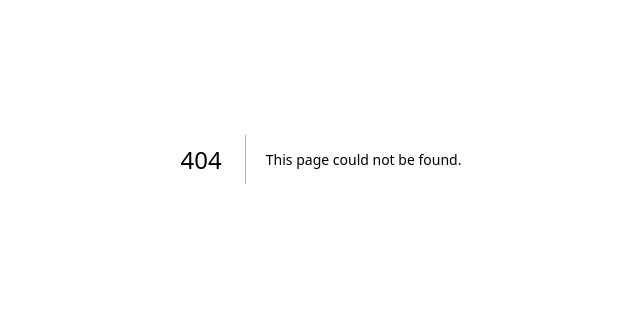
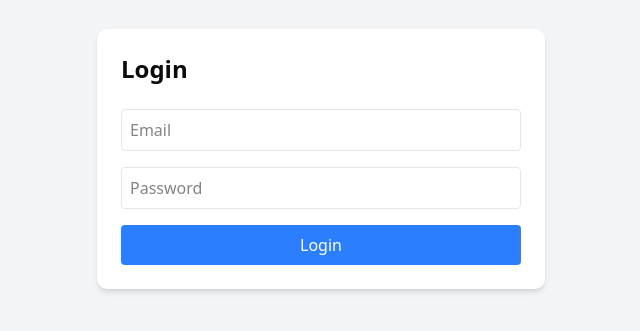
Before and after one commit to AnkushS27/fraud-detection-dashboard, a Next.js app: page /login in a window 1280 px wide. Before the commit this address had no page. Shown: the part 241-572 px from the top of the page, without its empty margins (319-959 px from the left). Built offline with nearby package versions, Linux system fonts and the light colour scheme.

Commit message:
feat: add login ui

```diff
--- /dev/null
+++ b/src/app/login/page.tsx
@@ -0,0 +1,54 @@
+'use client';
+
+import { useState } from 'react';
+import { useRouter } from 'next/navigation';
+
+export default function LoginPage() {
+  const [email, setEmail] = useState('');
+  const [password, setPassword] = useState('');
+  const [error, setError] = useState('');
+  const router = useRouter();
+
+  const handleSubmit = async (e: React.FormEvent) => {
+    e.preventDefault();
+    const res = await fetch('/api/auth/login', {
+      method: 'POST',
+      headers: { 'Content-Type': 'application/json' },
+      body: JSON.stringify({ email, password }),
+    });
+
+    if (res.ok) {
+      router.push('/dashboard');
+    } else {
+      setError('Invalid credentials');
+    }
+  };
+
+  return (
+    <div className="flex min-h-screen items-center justify-center bg-gray-100">
+      <form onSubmit={handleSubmit} className="w-full max-w-md rounded-lg bg-white p-6 shadow-md">
+        <h2 className="mb-6 text-2xl font-bold">Login</h2>
+        <input
+          type="email"
+          value={email}
+          onChange={(e) => setEmail(e.target.value)}
+          placeholder="Email"
+          className="mb-4 w-full rounded border p-2"
+          required
+        />
+        <input
+          type="password"
+          value={password}
+          onChange={(e) => setPassword(e.target.value)}
+          placeholder="Password"
+          className="mb-4 w-full rounded border p-2"
+          required
+        />
+        <button type="submit" className="w-full rounded bg-blue-500 p-2 text-white hover:bg-blue-600">
+          Login
+        </button>
+        {error && <p className="mt-2 text-red-500">{error}</p>}
+      </form>
+    </div>
+  );
+}
```
